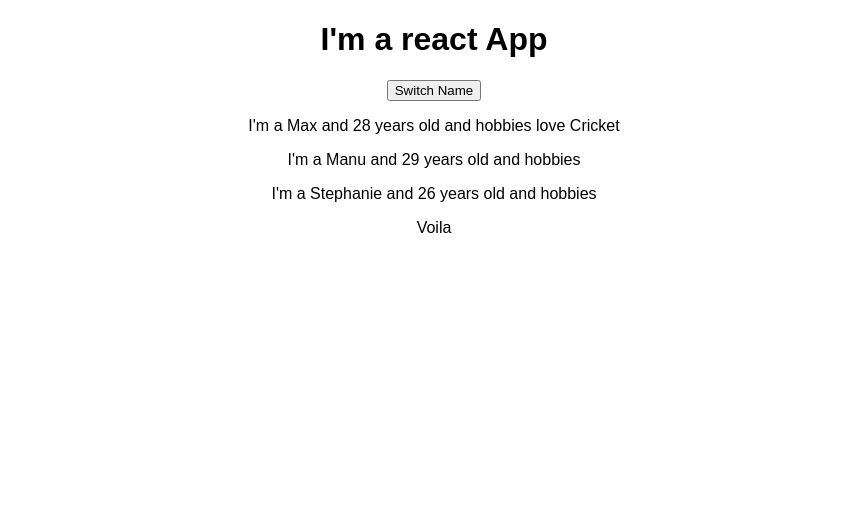
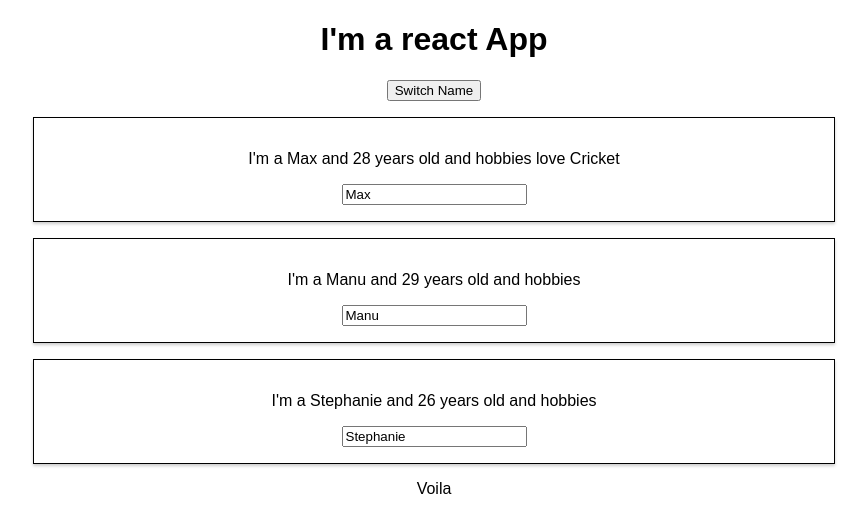
Before and after one commit to yogi2103/Beginning-With-React, a React (Create React App) app in the folder react-the-complete-guide/: page / in a window 1280 px wide. Shown: the top 532 px of the page, without its empty margins (206-1073 px from the left). Built offline with nearby package versions, Linux system fonts and the light colour scheme.

Commit message:
done with styles

```diff
--- a/react-the-complete-guide/src/App.js
+++ b/react-the-complete-guide/src/App.js
@@ -16,8 +16,19 @@ class App extends Component {
     console.log('CLicked!');
     this.setState({
       persons:[
-        {name:newName,age:21},
+        {name:'Yogesh',age:21},
         {name:'Manu', age:29},
+        {name:'Stephanie',age:26}
+      ]
+    })
+  }
+
+
+  nameChangedHandler=(event)=>{
+    this.setState({
+      persons:[
+        {name:'Yogesh',age:21},
+        {name:event.target.value, age:29},
         {name:'Stephanie',age:26}
       ]
     })
@@ -34,7 +45,8 @@ class App extends Component {
         <Person
         name={this.state.persons[1].name}
         age={this.state.persons[1].age}
-        click={()=>this.switchnameHandler('Yogi')}/>
+        click={()=>this.switchnameHandler('Yogi')}
+        changed={this.nameChangedHandler}/>
         <Person name={this.state.persons[2].name}
         age={this.state.persons[2].age}/>
         <p>{this.state.otherstate}</p>
--- /dev/null
+++ b/react-the-complete-guide/src/Person/Person.css
@@ -0,0 +1,8 @@
+.Person{
+    width: 60%;
+    margin: 16px auto;
+    border: 1px solid black;
+    box-shadow: 0 2px 3px #ccc;
+    padding: 16px;
+    text-align: center;
+}
--- a/react-the-complete-guide/src/Person/Person.js
+++ b/react-the-complete-guide/src/Person/Person.js
@@ -1,7 +1,11 @@
 import React from 'react';
+import './Person.css'
 
 const Person = (props) => (
-            <p onClick={props.click}>I'm a {props.name} and {props.age} years old and hobbies {props.children}</p>
+            <div className="Person">
+                <p onClick={props.click}>I'm a {props.name} and {props.age} years old and hobbies {props.children}</p>
+                <input type="text" onChange={props.changed} value={props.name} />
+            </div>
     );
 
 export default Person;
```
